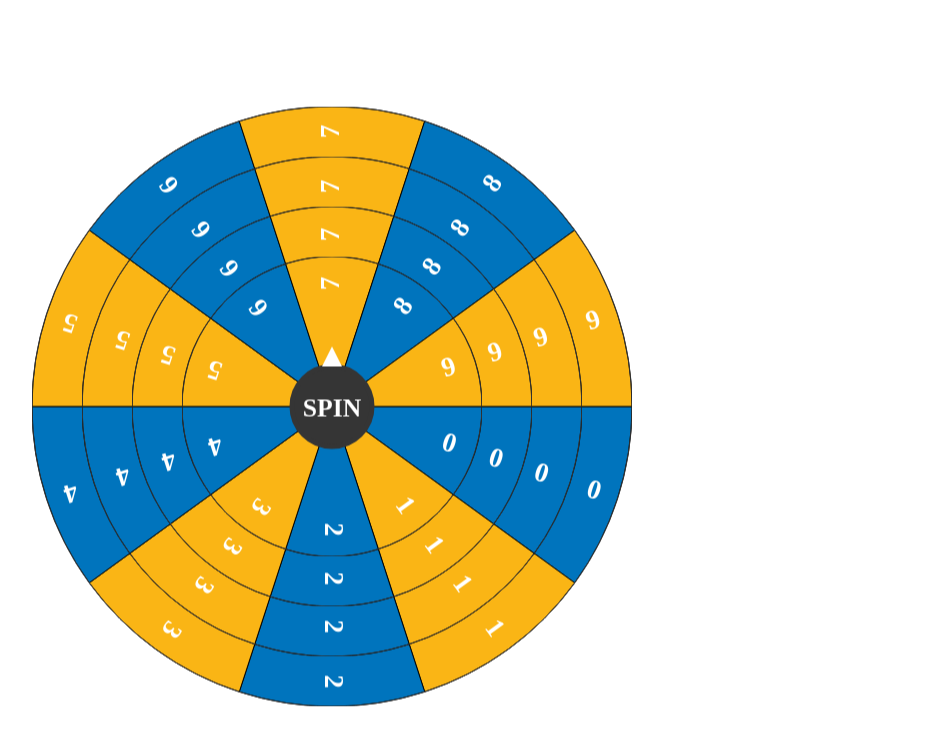
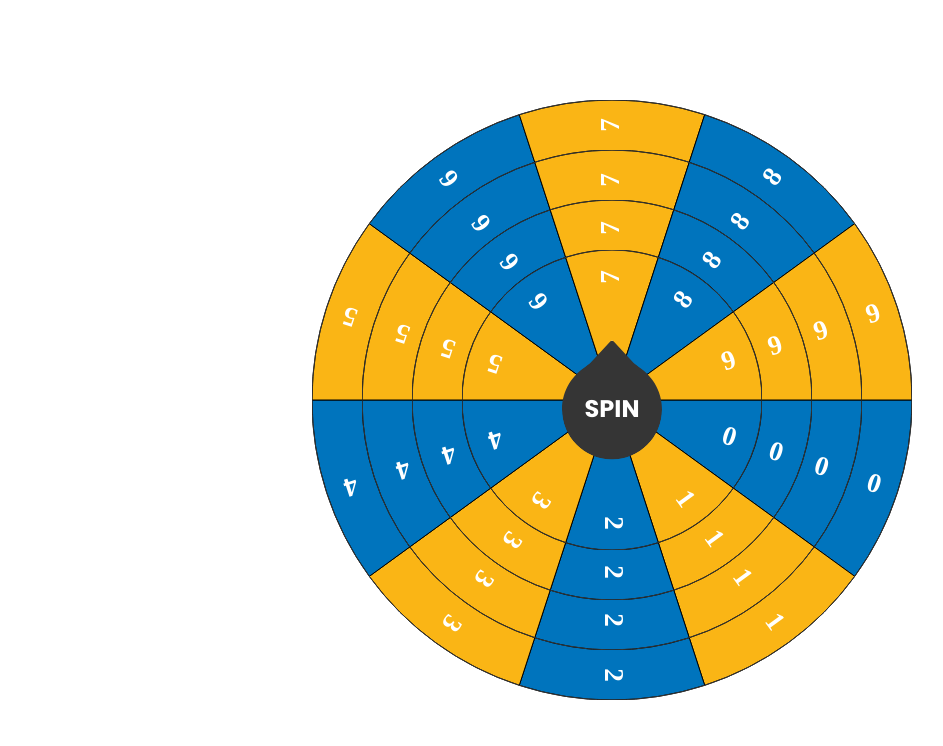
Before and after one commit to Mridul2820/wheel-number-picker, a React (Create React App) app: page / in a window 1280 px wide. Shown: the top 746 px of the page, without its empty margins (28-971 px from the left). Built offline with nearby package versions, Linux system fonts and the light colour scheme.

Commit message:
Needle Update in Design

```diff
--- a/package.json
+++ b/package.json
@@ -34,5 +34,8 @@
       "last 1 firefox version",
       "last 1 safari version"
     ]
+  },
+  "devDependencies": {
+    "tailwindcss": "^3.3.3"
   }
 }
--- a/src/components/WheelContent.js
+++ b/src/components/WheelContent.js
@@ -1,5 +1,6 @@
 import React from "react";
 import WheelComponent from "./WheelComponent";
+import Needle from "./icons/Needle";
 
 const WheelContent = () => {
   const segments = ["0", "1", "2", "3", "4", "5", "6", "7", "8", "9"];
@@ -9,22 +10,8 @@ const WheelContent = () => {
   };
 
   return (
-    <div
-      style={{
-        padding: "10px",
-        position: "relative",
-        width: "700px",
-        height: "100vh",
-      }}
-    >
-      <div
-        style={{
-          position: "absolute",
-          top: "50%",
-          left: "50%",
-          transform: "translate(-50%, -50%)",
-        }}
-      >
+    <div className="p-2.5 relative min-h-screen">
+      <div className="absolute-center">
         <WheelComponent
           segments={segments}
           segColors={segColors}
@@ -42,14 +29,7 @@ const WheelContent = () => {
           textspace={125}
         />
       </div>
-      <div
-        style={{
-          position: "absolute",
-          top: "50%",
-          left: "50%",
-          transform: "translate(-50%, -50%)",
-        }}
-      >
+      <div className="absolute-center">
         <WheelComponent
           segments={segments}
           segColors={segColors}
@@ -67,14 +47,7 @@ const WheelContent = () => {
           textspace={95}
         />
       </div>
-      <div
-        style={{
-          position: "absolute",
-          top: "50%",
-          left: "50%",
-          transform: "translate(-50%, -50%)",
-        }}
-      >
+      <div className="absolute-center">
         <WheelComponent
           segments={segments}
           segColors={segColors}
@@ -92,14 +65,7 @@ const WheelContent = () => {
           textspace={72}
         />
       </div>
-      <div
-        style={{
-          position: "absolute",
-          top: "50%",
-          left: "50%",
-          transform: "translate(-50%, -50%)",
-        }}
-      >
+      <div className="absolute-center">
         <WheelComponent
           segments={segments}
           segColors={segColors}
@@ -119,18 +85,13 @@ const WheelContent = () => {
       </div>
       <div
         id="spin"
-        style={{
-          position: "absolute",
-          top: "50%",
-          left: "50%",
-          transform: "translate(-50%, -50%)",
-          width: "85px",
-          height: "85px",
-          borderRadius: "50%",
-          overflow: "hidden",
-          cursor: "pointer",
-        }}
-      />
+        className="absolute-center rounded-full overflow-hidden cursor-pointer"
+      >
+        <Needle />
+        <span className="absolute-center text-white text-2xl font-bold mt-2">
+          SPIN
+        </span>
+      </div>
     </div>
   );
 };
--- /dev/null
+++ b/src/components/icons/Needle.js
@@ -0,0 +1,12 @@
+import * as React from "react";
+const Needle = () => (
+  <svg xmlns="http://www.w3.org/2000/svg" width={100} height={119} fill="none">
+    <path
+      fill="#353535"
+      fillRule="evenodd"
+      d="M52.21 1.405a3 3 0 0 0-4.42 0L26.007 25.123C10.508 33.615 0 50.08 0 69c0 27.614 22.386 50 50 50s50-22.386 50-50c0-18.92-10.508-35.385-26.006-43.877L52.209 1.405Z"
+      clipRule="evenodd"
+    />
+  </svg>
+);
+export default Needle;
--- a/src/index.css
+++ b/src/index.css
@@ -1,4 +1,12 @@
+@tailwind base;
+@tailwind components;
+@tailwind utilities;
+
 body {
   margin: 0;
   font-family: "Poppins", sans-serif;
 }
+
+.absolute-center {
+  @apply absolute top-1/2 left-1/2 -translate-x-1/2 -translate-y-1/2;
+}
--- /dev/null
+++ b/tailwind.config.js
@@ -0,0 +1,7 @@
+module.exports = {
+  content: ["./src/**/*.{js,jsx,ts,tsx}"],
+  theme: {
+    extend: {},
+  },
+  plugins: [],
+};
```
Also changed, not shown: 1 other file (tests, documents, lock files or other folders).
